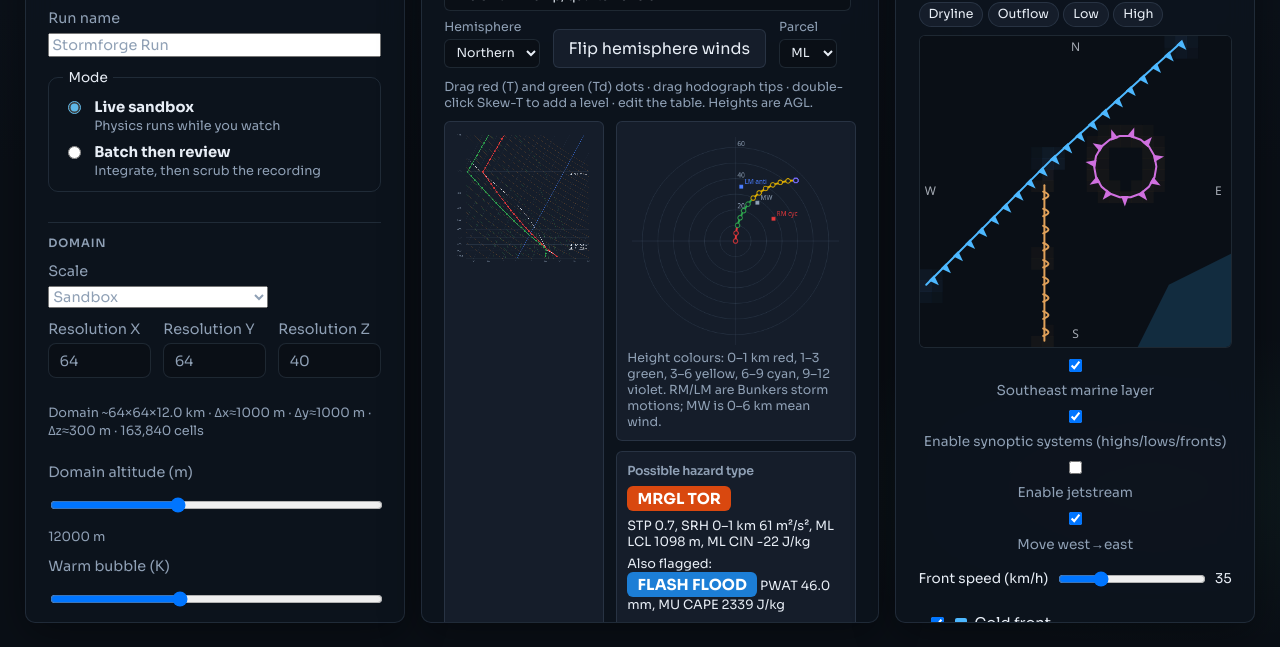
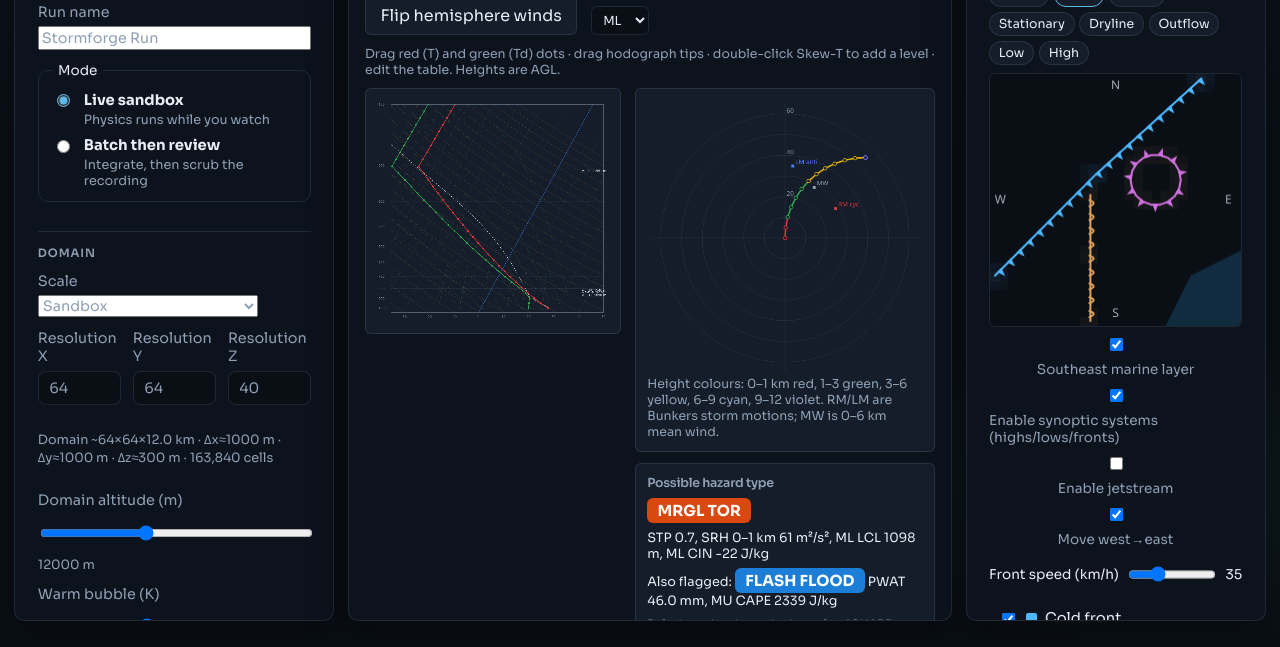
Before and after one commit to Weatherin2D/stormforge, a website built with Vite: page index.html in a window 1280 px wide. Shown: the part 153-800 px from the top of the page. Built offline with nearby package versions, Linux system fonts and the light colour scheme.

Commit message:
Fix night cloud speckles and enlarge the sounding creator.
Clamp dark cloud tonemap and restore night ambient floors, and give Skew-T/hodograph much more layout and canvas resolution.

Co-authored-by: Cursor <cursoragent@cursor.com>

```diff
--- a/src/render/CloudRainRenderer.ts
+++ b/src/render/CloudRainRenderer.ts
@@ -31,8 +31,12 @@ import type { VortexLevel } from "../sim/fieldPack";
 
 /** Daylight gains matching MeteoLAB view.ts. */
 const SUN_GAIN = 3, SKY_GAIN = 14, SUN_DISC = 40;
+/** Sky dome / clear-color night floor (deep airglow). */
 const NIGHT_SKY = [0.008, 0.012, 0.026] as const;
 const NIGHT_GROUND = [0.1, 0.12, 0.18] as const;
+/** Cloud ambient night floors (MeteoLAB NIGHT_TOP / NIGHT_BOTTOM) — brighter than the sky dome so clouds stay above the noise floor. */
+const NIGHT_TOP = [0.1, 0.12, 0.2] as const;
+const NIGHT_BOTTOM = [0.06, 0.07, 0.1] as const;
 const CITY_SKY = [0.06, 0.036, 0.016] as const;
 const GROUND_WATER_MM = 16;
 
@@ -929,15 +933,15 @@ if(abs(uSurface - 2.0) < 0.5){
       .set(sunCol[sIdx * 3], sunCol[sIdx * 3 + 1], sunCol[sIdx * 3 + 2])
       .multiplyScalar(SUN_GAIN * adapt);
     (cm.uSkyColor as { value: THREE.Vector3 }).value.set(
-      E[0] / Math.PI * skyGain + NIGHT_SKY[0] * night,
-      E[1] / Math.PI * skyGain + NIGHT_SKY[1] * night,
-      E[2] / Math.PI * skyGain + NIGHT_SKY[2] * night,
+      E[0] / Math.PI * skyGain + NIGHT_TOP[0] * night,
+      E[1] / Math.PI * skyGain + NIGHT_TOP[1] * night,
+      E[2] / Math.PI * skyGain + NIGHT_TOP[2] * night,
     );
     const g = this.groundColor;
     (cm.uGroundColor as { value: THREE.Vector3 }).value.set(
-      g.r * (E[0] / Math.PI * skyGain + NIGHT_GROUND[0] * night),
-      g.g * (E[1] / Math.PI * skyGain + NIGHT_GROUND[1] * night),
-      g.b * (E[2] / Math.PI * skyGain + NIGHT_GROUND[2] * night),
+      g.r * (E[0] / Math.PI * skyGain + NIGHT_BOTTOM[0] * night),
+      g.g * (E[1] / Math.PI * skyGain + NIGHT_BOTTOM[1] * night),
+      g.b * (E[2] / Math.PI * skyGain + NIGHT_BOTTOM[2] * night),
     );
   }
 
--- a/src/render/clouds/cloudShader.ts
+++ b/src/render/clouds/cloudShader.ts
@@ -484,11 +484,10 @@ void main() {
   float avgDist = distAcc / alpha;
   float haze = 1.0 - exp(-avgDist * uHazeDensity);
   straight = mix(straight, uHazeColor, haze) * uExposure;
-  // Subtle tone mapping improvement
+  // Soft compress before Three's ACES. Do not pivot around mid-gray —
+  // at night that drove near-black samples negative and speckled through TAA.
   straight = straight / (straight + vec3(1.0));
-  // Slight contrast boost
-  straight = (straight - 0.5) * 1.05 + 0.5;
-  straight = pow(straight, vec3(1.0));
+  straight = max(straight, vec3(0.0));
 
   gl_FragColor = vec4(straight, alpha);
   #include <tonemapping_fragment>
--- a/src/skewt/creator/SoundingCreator.ts
+++ b/src/skewt/creator/SoundingCreator.ts
@@ -669,7 +669,7 @@ export class SoundingCreator {
     if (!this.drag || this.drag.c !== "ho") return;
     const [px, py] = this.pos(e, this.hoCanvas, HODO_SIZE, HODO_SIZE);
     const hc = HODO_SIZE / 2;
-    const sc = (hc - 24) / this.hR;
+    const sc = (hc - 28) / this.hR;
     const u = (px - hc) / sc;
     const v = (hc - py) / sc;
     const l = this.levels[this.drag.i];
--- a/src/skewt/creator/creatorDraw.ts
+++ b/src/skewt/creator/creatorDraw.ts
@@ -36,16 +36,16 @@ export function readCreatorCss(
   };
 }
 
-export const ST_W = 620;
-export const ST_H = 600;
-const x0 = 46;
-const x1 = ST_W - 14;
-const y0 = 14;
-const y1 = ST_H - 28;
+export const ST_W = 920;
+export const ST_H = 880;
+const x0 = 56;
+const x1 = ST_W - 18;
+const y0 = 18;
+const y1 = ST_H - 34;
 const kx = (x1 - x0) / 85;
 const sk = 0.55;
 
-export const HODO_SIZE = 340;
+export const HODO_SIZE = 560;
 
 function setup(
   c: HTMLCanvasElement,
@@ -116,7 +116,7 @@ export function drawSkewT(
   const gr = css.grid;
   const fg = css.fg;
   const mu = css.muted;
-  x.font = "11px system-ui, sans-serif";
+  x.font = "14px system-ui, sans-serif";
   x.save();
   x.beginPath();
   x.rect(x0, y0, x1 - x0, y1 - y0);
@@ -228,7 +228,7 @@ export function hodoPoint(
   hR: number,
   hc = HODO_SIZE / 2,
 ): [number, number] {
-  const sc = (hc - 24) / hR;
+  const sc = (hc - 28) / hR;
   return [hc + (l.u ?? 0) * sc, hc - (l.v ?? 0) * sc];
 }
 
@@ -244,8 +244,8 @@ export function drawHodograph(
   const x = setup(canvas, hs, hs);
   const gr = css.grid;
   const mu = css.muted;
-  const sc = (hc - 24) / hR;
-  x.font = "10px system-ui, sans-serif";
+  const sc = (hc - 28) / hR;
+  x.font = "13px system-ui, sans-serif";
   x.fillStyle = mu;
   x.strokeStyle = gr;
   x.lineWidth = 1;
--- a/src/styles.css
+++ b/src/styles.css
@@ -153,13 +153,13 @@ label {
 
 .setup-shell {
   display: grid;
-  grid-template-columns: minmax(300px, 380px) minmax(0, 1.4fr) minmax(260px, 360px);
+  grid-template-columns: minmax(260px, 320px) minmax(0, 2.4fr) minmax(220px, 300px);
   align-items: stretch;
-  gap: 1rem;
-  width: min(1680px, 98vw);
+  gap: 0.85rem;
+  width: min(1920px, 99vw);
   max-height: none;
   min-height: 100%;
-  padding: 1.25rem 0.75rem 1.5rem;
+  padding: 0.85rem 0.5rem 1rem;
 }
 
 .setup-card {
@@ -222,7 +222,14 @@ label {
   min-width: 0;
   display: flex;
   flex-direction: column;
-  gap: 0.65rem;
+  gap: 0.5rem;
+  padding: 0.9rem 1rem;
+}
+
+.setup-sounding #sf-creator-host,
+.setup-sounding .sc-root {
+  flex: 1 1 auto;
+  min-height: 0;
 }
 
 .setup-sounding h2,
@@ -1706,10 +1713,18 @@ label {
   flex: 1;
   min-height: 0;
   overflow: auto;
-  padding: 0.75rem 1rem 1.25rem;
-  display: flex;
-  flex-direction: column;
-  gap: 0.75rem;
+  padding: 0.65rem 1rem 1rem;
+  display: flex;
+  flex-direction: column;
+  gap: 0.65rem;
+}
+
+.sounding-drawer-body #creator-host,
+.sounding-drawer-body .sc-root {
+  flex: 1 1 auto;
+  min-height: min(78vh, 920px);
+  display: flex;
+  flex-direction: column;
 }
 
 .sounding-drawer-actions {
@@ -1968,8 +1983,10 @@ label {
 
 .sc-main {
   display: grid;
-  grid-template-columns: minmax(0, 1.35fr) minmax(240px, 1fr);
-  gap: 0.75rem;
+  grid-template-columns: minmax(0, 1.85fr) minmax(300px, 0.95fr);
+  gap: 0.9rem;
+  flex: 1 1 auto;
+  align-items: start;
 }
 
 .sc-side {
@@ -1982,8 +1999,27 @@ label {
   background: var(--bg-elevated);
   border: 1px solid var(--border);
   border-radius: var(--radius-sm);
-  padding: 0.65rem;
+  padding: 0.7rem;
   min-width: 0;
+}
+
+.sc-skewt-wrap {
+  min-width: 0;
+}
+
+#sc-st {
+  width: 100%;
+  height: auto;
+  /* Keep the plot tall: ~88% of viewport height, capped by canvas aspect. */
+  max-height: min(88vh, 980px);
+}
+
+#sc-ho {
+  width: 100%;
+  max-width: min(100%, 640px);
+  height: auto;
+  margin: 0 auto;
+  display: block;
 }
 
 .sc-root canvas {
@@ -1992,6 +2028,11 @@ label {
   display: block;
   touch-action: none;
   border-radius: 4px;
+}
+
+.setup-sounding .sc-main,
+.sounding-drawer-body .sc-main {
+  min-height: min(78vh, 900px);
 }
 
 .sc-hz h2 {
```
